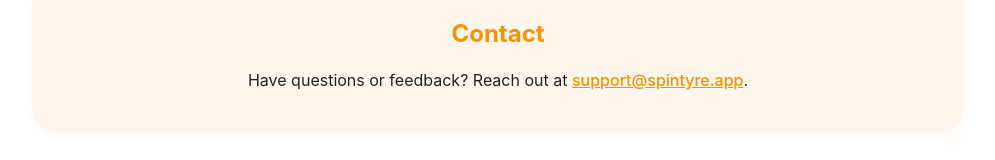
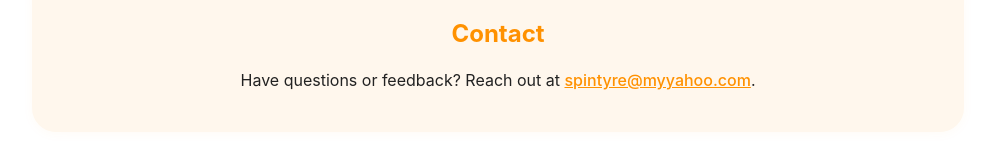
Before and after one commit to utkarshsinh/SpinTyreWeb, a React (Vite) app: page / in a window 1280 px wide. Shown: the part 1853-2013 px from the top of the page, without its empty margins (142-1137 px from the left). Built offline with nearby package versions, Linux system fonts and the light colour scheme.

Commit message:
email change

```diff
--- a/src/App.jsx
+++ b/src/App.jsx
@@ -59,7 +59,7 @@
       {/* Contact Section */}
       <section className="contact-section">
         <h2>Contact</h2>
-        <p>Have questions or feedback? Reach out at <a href="mailto:support@spintyre.app">support@spintyre.app</a>.</p>
+        <p>Have questions or feedback? Reach out at <a href="mailto:spintyre@myyahoo.com">spintyre@myyahoo.com</a>.</p>
       </section>
 
       {/* Footer */}
```
